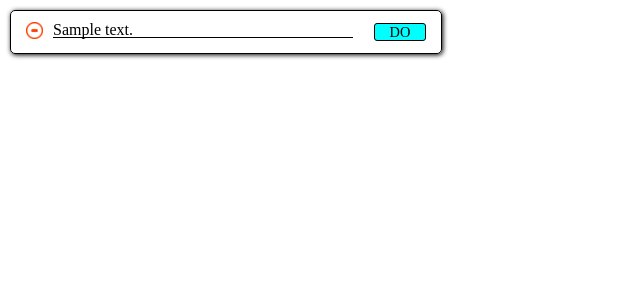
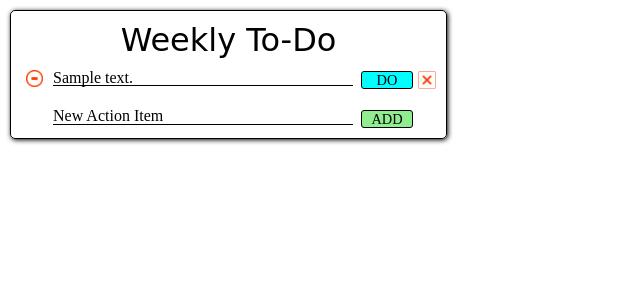
Before and after one commit to okamitb/yet-another-todolist, a Django app: template ToDoSite/todo/templates/todo/index.html in a window 1280 px wide. Shown: the top 300 px of the page, without its empty margins (0-640 px from the left). Run offline with Django 3.2, Linux system fonts and the light colour scheme; the template is opened without the code that fills it: most values are stand-ins (such as "Sample title", 1, 10 or a date in 2020).

Commit message:
Added several features. Ability to delete a task.  Ability to add new task.  Added a title.

```diff
--- a/ToDoSite/todo/static/todo/style.css
+++ b/ToDoSite/todo/static/todo/style.css
@@ -11,14 +11,26 @@ body {
     border: 1px solid black;
     border-radius: 5px;
     box-shadow: 1px 1px 5px;
-    width: 430px;
+    width: 435px;
 }
 
-.action-item-container {
+#weekly_title {
+    margin-top: 10px;
+    width: 100%;
+    text-align: center;
+    font-family: 'Brush Script MT', cursive;
+    font-size: 200%;
+}
+
+.action-item-container, .empty-action-item-container {
     padding: 5px 10px 5px 10px;
     margin: 5px;
-    width: 400px;
+    width: 410px;
     overflow: auto;
+}
+
+.empty-action-item-container {
+    padding-left: 37px;
 }
 
 .completeness-image-container {
@@ -32,7 +44,11 @@ body {
     height: 17px;
 }
 
-.action-item-text {
+input {
+  all: unset;
+}
+
+.action-item-input, .action-item-text {
     height: 16px;
     margin-bottom: 1px;
     width: 300px;
@@ -40,7 +56,7 @@ body {
     border-bottom: 1px solid black;
 }
 
-.transition_button {
+.transition_button, .add_button {
     margin-top: 2px;
     border: 1px solid black;
     background: cyan;
@@ -51,3 +67,20 @@ body {
     text-align: center;
     font-size: 90%;
 }
+
+.add_button {
+    float: left;
+    margin-left: 8px;
+    background: lightgreen;
+}
+
+.delete_button {
+    float: right;
+}
+
+.delete_icon {
+    margin-top: 2px;
+    margin-left: 5px;
+    height: 18px;
+    width: auto;
+}
--- a/ToDoSite/todo/templates/todo/index.html
+++ b/ToDoSite/todo/templates/todo/index.html
@@ -1,12 +1,11 @@
 {% extends "todo/base.html" %}
 {% load static %}
 {% block content %}
-    <script>
-        let completed_image = "{% static 'todo/completed.png' %}";
-        let incomplete_image = "{% static 'todo/incomplete.png' %}";
-    </script>
+    <div id="list-container">
+        <div id="weekly_title">
+            Weekly To-Do
+        </div>
         {% if list %}
-        <div id="list-container">
         {% for ActionItem in list %}
         <div class="action-item-container">
             {% if ActionItem.completed %}
@@ -15,6 +14,9 @@
             </div>
             <div class="action-item-text">
                 <del>{{ ActionItem.text }}</del>
+            </div>
+            <div class="delete_button" onclick="location.href='{% url "delete-action-item" ActionItem.id %}'">
+                <img class="delete_icon" src="{% static 'todo/delete.png' %}" alt="Delete"/>
             </div>
             <div class="transition_button_container">
                 <div class="transition_button" onclick="location.href='{% url "swap-status" ActionItem.id %}'">UNDO</div>
@@ -26,16 +28,24 @@
             <div class="action-item-text">
                 {{ ActionItem.text }}
             </div>
+            <div class="delete_button" onclick="location.href='{% url "delete-action-item" ActionItem.id %}'">
+                <img class="delete_icon" src="{% static 'todo/delete.png' %}" alt="Delete" />
+            </div>
             <div class="transition_button_container">
                 <div class="transition_button" onclick="location.href='{% url "swap-status" ActionItem.id %}'">DO</div>
             </div>
         {% endif %}
         </div>
         {% empty %}
-            <h4>You have no lists!</h4>
         {% endfor %}
+        {% endif %}
+        <div class="empty-action-item-container">
+            <form id="new-action-item-form" action="/add-action-item" method="POST">
+                <input class="action-item-input" type="text" name="action-item-text" value="New Action Item">
+                <div class="generic_button_container">
+                    <input type="submit" class="add_button" value="ADD">
                 </div>
-    {% else %}
-        <p>No action items are available.</p>
-    {% endif %}
+            </form>
+        </div>
+    </div>
 {% endblock %}
--- a/ToDoSite/todo/urls.py
+++ b/ToDoSite/todo/urls.py
@@ -3,5 +3,7 @@ from . import views
 
 urlpatterns = [
     path('', views.index, name="index"),
-    path('swap-status/<int:action_item_id>', views.swap_status, name="swap-status")
+    path('swap-status/<int:action_item_id>', views.swap_status, name="swap-status"),
+    path('delete-action-item/<int:action_item_id>', views.delete_action_item, name="delete-action-item"),
+    path('add-action-item', views.add_action_item, name="delete-action-item")
 ]
```
Also changed, not shown: ToDoSite/todo/views.py (+15 -0 lines), ToDoSite/todo/static/todo/delete.png (added), 2 other files. Lines whose indentation alone changed are shown as unchanged.
